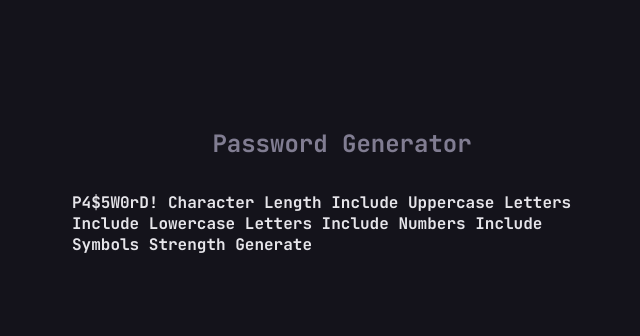
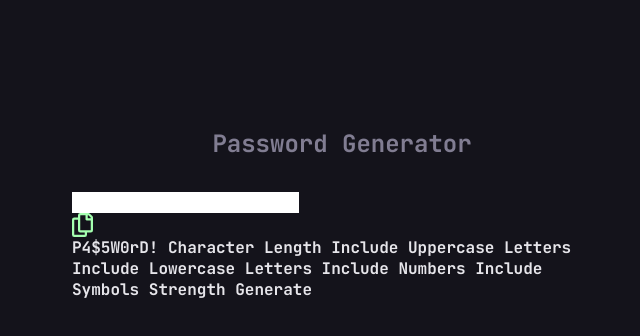
Before and after one commit to ZZ83/password-generator-app, a website: page index.html in a window 1280 px wide. Shown: the whole page, without its empty margins (298-938 px from the left). Drawn offline with Linux system fonts and the light colour scheme.

Commit message:
Add password section markup

```diff
--- a/index.html
+++ b/index.html
@@ -10,6 +10,15 @@
 	<body class="max-w-[35.75rem] px-4 mx-auto text-white bg-gray-800 text-400 font-jetBrainsMono">
 
 		<h1 class="mt-16 mb-4 text-center text-gray-500 sm:mt-32 sm:mb-8 sm:text-600">Password Generator</h1>
+		<main>
+			<section>
+				<input type="text" size="20" maxlength="20">
+				<svg width="21" height="24" xmlns="http://www.w3.org/2000/svg">
+					<path d="M20.341 3.091 17.909.659A2.25 2.25 0 0 0 16.319 0H8.25A2.25 2.25 0 0 0 6 2.25V4.5H2.25A2.25 2.25 0 0 0 0 6.75v15A2.25 2.25 0 0 0 2.25 24h10.5A2.25 2.25 0 0 0 15 21.75V19.5h3.75A2.25 2.25 0 0 0 21 17.25V4.682a2.25 2.25 0 0 0-.659-1.591ZM12.469 21.75H2.53a.281.281 0 0 1-.281-.281V7.03a.281.281 0 0 1 .281-.281H6v10.5a2.25 2.25 0 0 0 2.25 2.25h4.5v1.969a.282.282 0 0 1-.281.281Zm6-4.5H8.53a.281.281 0 0 1-.281-.281V2.53a.281.281 0 0 1 .281-.281H13.5v4.125c0 .621.504 1.125 1.125 1.125h4.125v9.469a.282.282 0 0 1-.281.281Zm.281-12h-3v-3h.451c.075 0 .147.03.2.082L18.667 4.6a.283.283 0 0 1 .082.199v.451Z" fill="#A4FFAF"/>
+				</svg>
+			</section>
+		</main>
+
 
 		P4$5W0rD!
 
```
